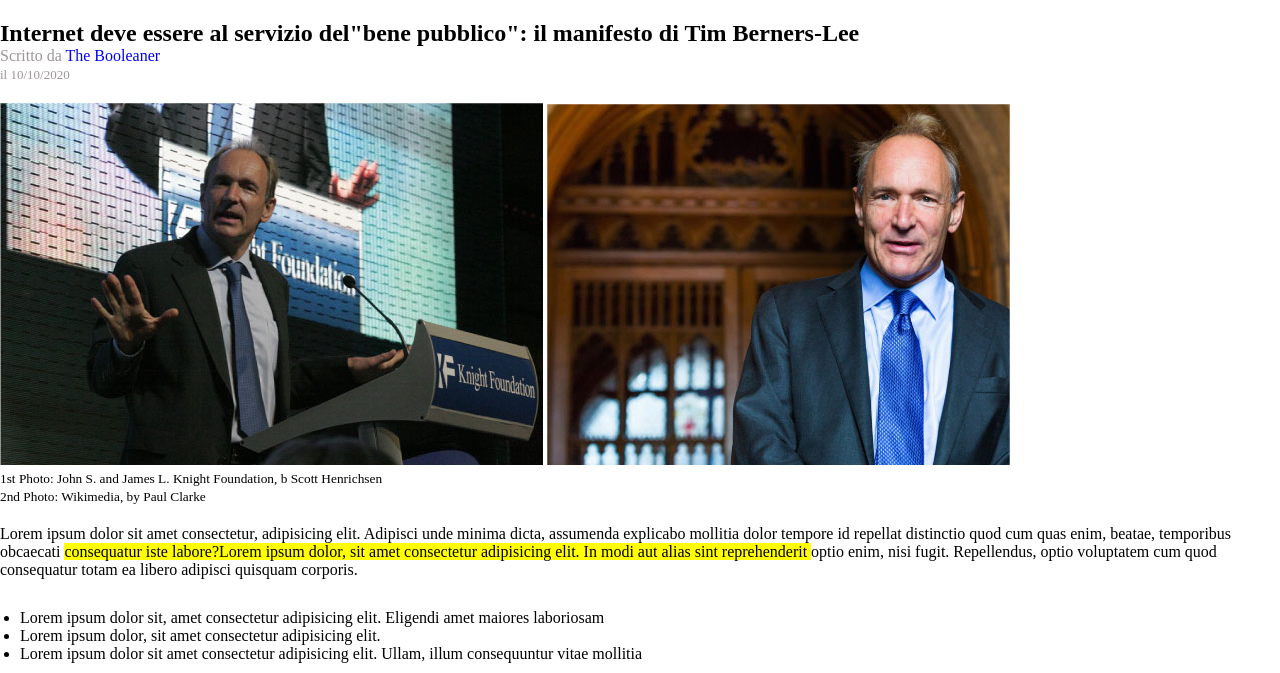
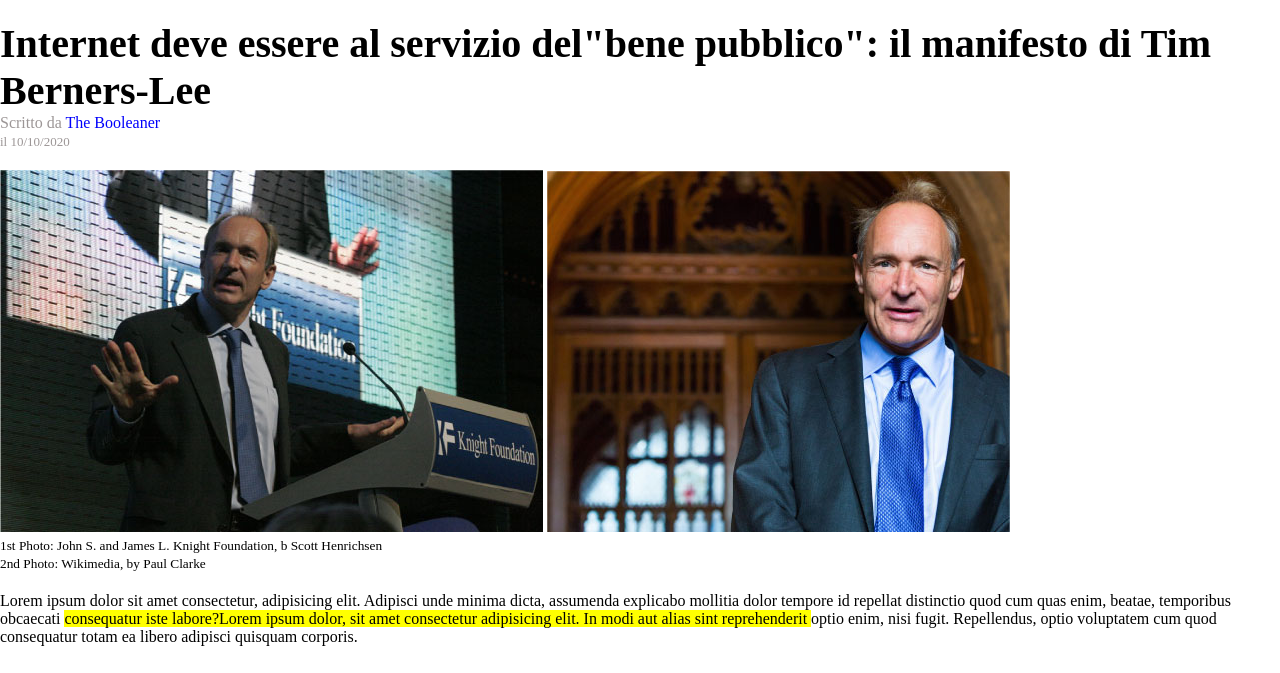
Before and after one commit to MirkoGLostia/html-css-booleaner, a plain HTML site: page index.html in a window 1280 px wide. Shown: the part 104-777 px from the top of the page. Drawn offline with Linux system fonts and the light colour scheme.

Commit message:
css_main_section-one-update

```diff
--- a/css/style.css
+++ b/css/style.css
@@ -44,6 +44,10 @@ header{
 /* main */
 
 /* first section */
+
+h1{
+    font-size: 250%;
+}
 
 #datazione{
     font-size: small;
```
